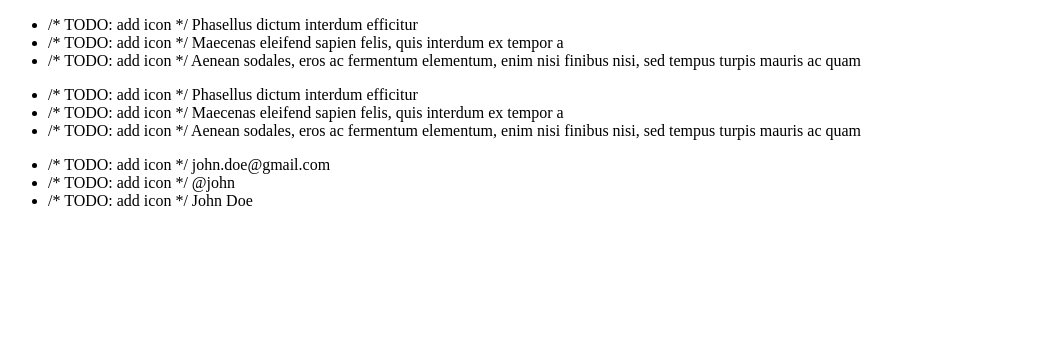
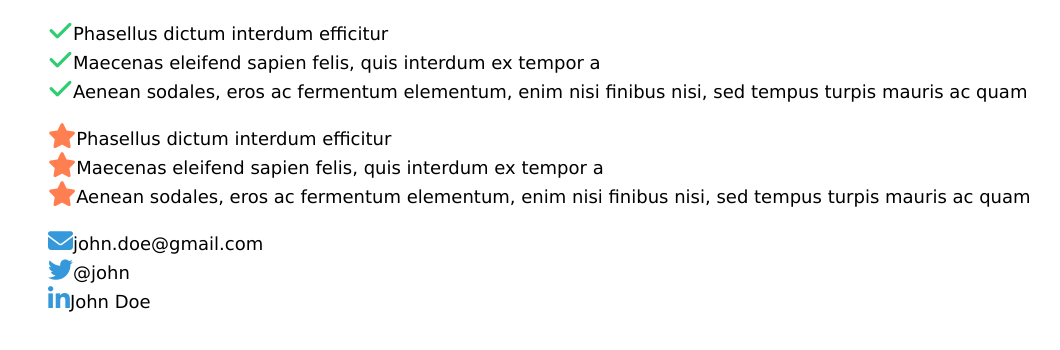
Before and after one commit to art-gi/HTML-CSS, a plain HTML site: page CSS & Typography/10_Icon-Font-List/icon-font-list.html in a window 1280 px wide. Shown: the whole page, without its empty margins (0-1060 px from the left). Drawn offline with Linux system fonts and the light colour scheme.

Commit message:
task Icon Font List

```diff
--- a/CSS & Typography/10_Icon-Font-List/icon-font-list.html
+++ b/CSS & Typography/10_Icon-Font-List/icon-font-list.html
@@ -1,28 +1,30 @@
 <!DOCTYPE html>
-<html>
-
+<html lang="en">
 <head>
+    <meta charset="UTF-8">
+    <meta http-equiv="X-UA-Compatible" content="IE=edge">
+    <meta name="viewport" content="width=device-width, initial-scale=1.0">
     <title>Icon Font List</title>
     <link rel="stylesheet" href="styles.css">
 </head>
 
 <body>
     <ul class="check">
-        <li>/* TODO: add icon */ Phasellus dictum interdum efficitur</li>
-        <li>/* TODO: add icon */ Maecenas eleifend sapien felis, quis interdum ex tempor a</li>
-        <li>/* TODO: add icon */ Aenean sodales, eros ac fermentum elementum, enim nisi finibus nisi, sed tempus turpis mauris ac quam</li>
+        <li><i class="fa fa-check" aria-hidden="true"></i>Phasellus dictum interdum efficitur</li>
+        <li><i class="fa fa-check" aria-hidden="true"></i>Maecenas eleifend sapien felis, quis interdum ex tempor a</li>
+        <li><i class="fa fa-check" aria-hidden="true"></i>Aenean sodales, eros ac fermentum elementum, enim nisi finibus nisi, sed tempus turpis mauris ac quam</li>
     </ul>
 
     <ul class="star">
-        <li>/* TODO: add icon */ Phasellus dictum interdum efficitur</li>
-        <li>/* TODO: add icon */ Maecenas eleifend sapien felis, quis interdum ex tempor a</li>
-        <li>/* TODO: add icon */ Aenean sodales, eros ac fermentum elementum, enim nisi finibus nisi, sed tempus turpis mauris ac quam</li>
+        <li><i class="fa fa-star" aria-hidden="true"></i>Phasellus dictum interdum efficitur</li>
+        <li><i class="fa fa-star" aria-hidden="true"></i>Maecenas eleifend sapien felis, quis interdum ex tempor a</li>
+        <li><i class="fa fa-star" aria-hidden="true"></i>Aenean sodales, eros ac fermentum elementum, enim nisi finibus nisi, sed tempus turpis mauris ac quam</li>
     </ul>
 
     <ul class="contact">
-        <li>/* TODO: add icon */ john.doe@gmail.com</li>
-        <li>/* TODO: add icon */ @john</li>
-        <li>/* TODO: add icon */ John Doe</li>
+        <li><i class="fa fa-envelope" aria-hidden="true"></i>john.doe@gmail.com</li>
+        <li><i class="fa-brands fa-twitter"></i></i>@john</li>
+        <li><i class="fa-brands fa-linkedin-in"></i></i>John Doe</li>
     </ul>
 </body>
 
--- a/CSS & Typography/10_Icon-Font-List/styles.css
+++ b/CSS & Typography/10_Icon-Font-List/styles.css
@@ -1 +1,21 @@
-/* TODO: style the html */
+@import url('https://cdnjs.cloudflare.com/ajax/libs/font-awesome/6.2.0/css/all.min.css');
+body {
+    font-family: Verdana, Geneva, Tahoma, sans-serif;
+    line-height: 1.5;
+    font-size: 18px;
+}
+ul {
+    list-style: none;
+}
+ul.check i {
+    color: #2fcc71;
+    font-size: 25px;
+}
+ul.star i {
+    color:coral;
+    font-size: 25px;
+}
+ul.contact i {
+    color: #3498da;
+    font-size: 25px;
+}
```
